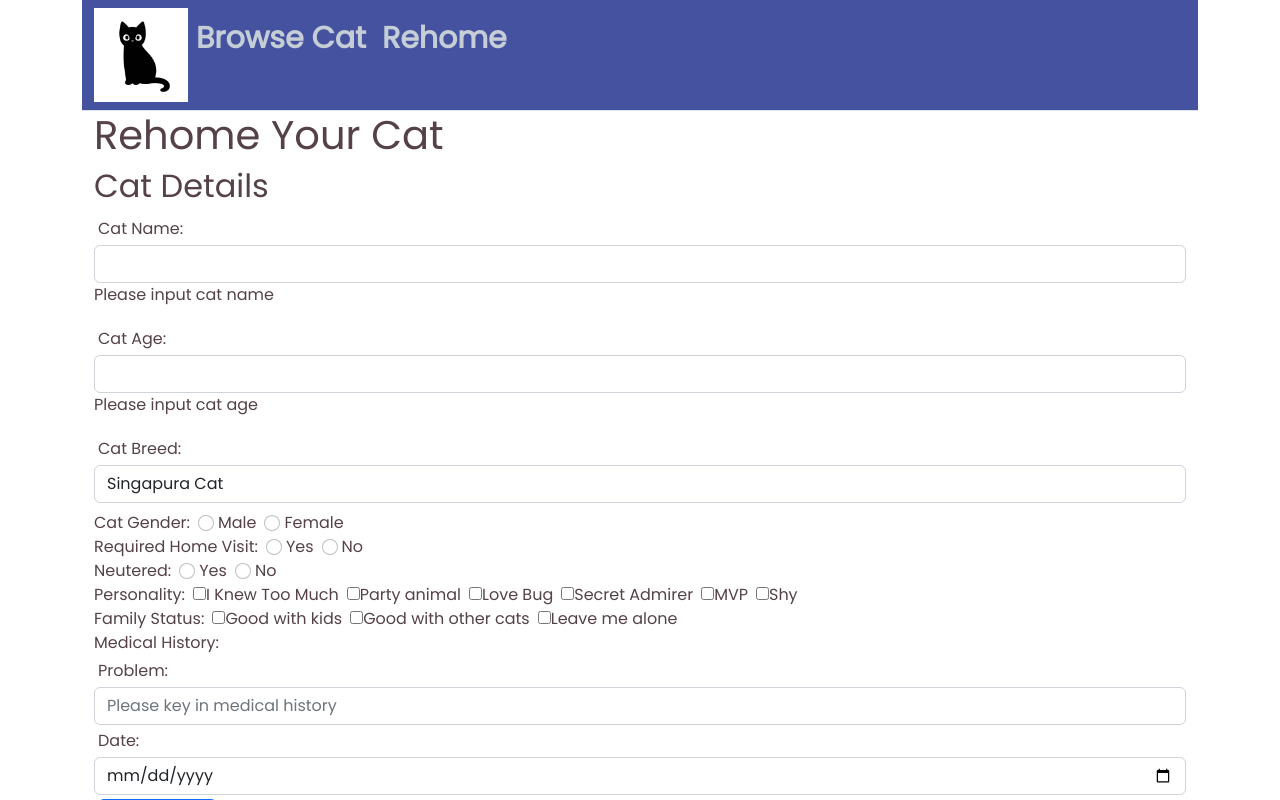
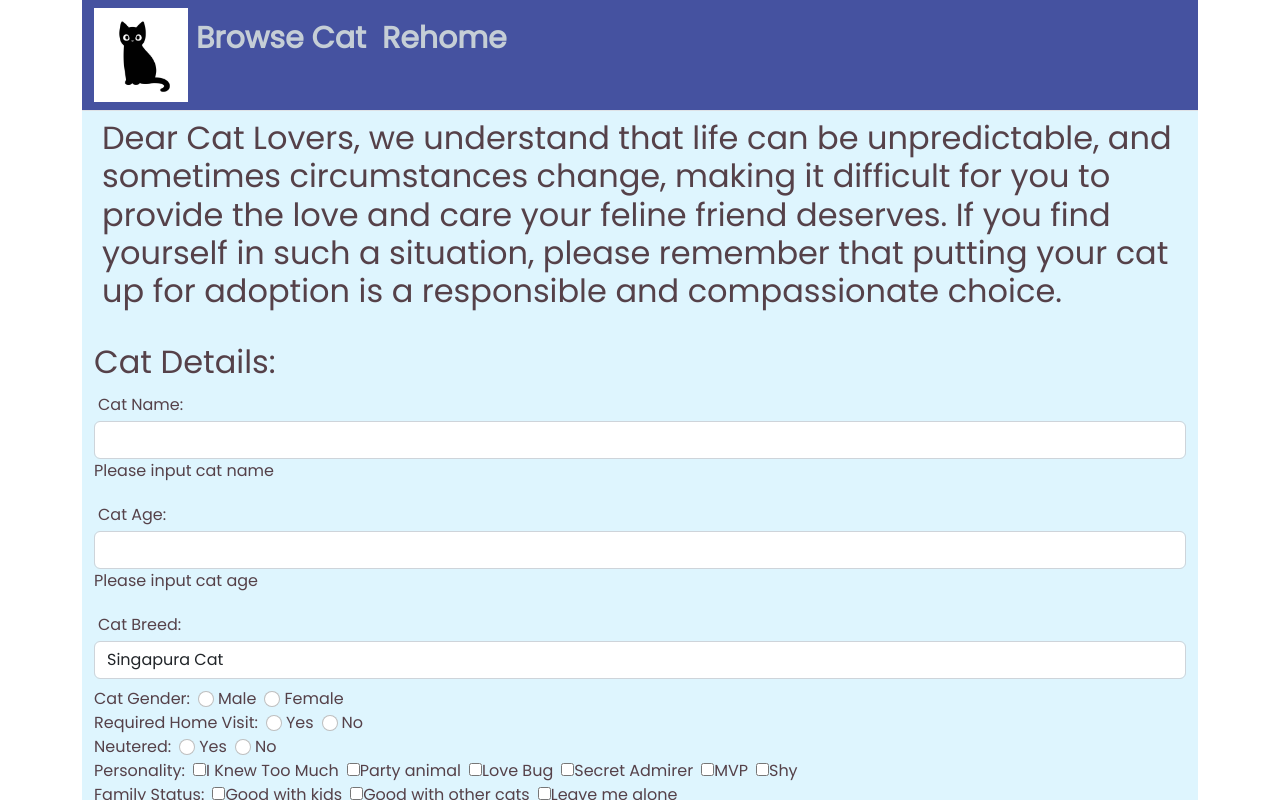
Before and after one commit to Alansiapk/hoMEOWner-react, a React (Create React App) app in the folder project2-react/: page / in a window 1280 px wide. Both pictures are taken after a click on the link "Rehome". Shown: the top 800 px of the page. Built offline with nearby package versions, Linux system fonts and the light colour scheme; no server answers.

Commit message:
change value for require homw visit

```diff
--- a/project2-react/src/components/BrowseCat.js
+++ b/project2-react/src/components/BrowseCat.js
@@ -165,9 +165,12 @@ export default class BrowseCat extends React.Component {
 
 
         return (
-            <div style={{ backgroundColor: "#9EE6F1", minHeight: "100vh" }}>
+            <div style={{ backgroundColor: "#DEF5FE", minHeight: "100vh" }}>
                 <div className="text-center text-white py-5">
-                    <h1>Cats for Adoption</h1>
+                    <h1 className='m-2'>Cats for Adoption</h1>
+                    <h2>Open your heart to a world of love and joy – choose adoption! 🐾 </h2>
+                    <h2>Adopted cats bring endless joy and love, often transforming both their own lives and those of their new families!</h2>
+                    <h2 className='m-3'>Adopt, don't shop!</h2>
                 </div>
                 <div className="mx-3">
                     <div  >
@@ -253,7 +256,7 @@ export default class BrowseCat extends React.Component {
                 <Row className="justify-content-center">
                     {this.state.cats.map(cat => (
                         <Col key={cat.id} md={6} className="my-3 col-sm-12 col-md-6 col-lg-4">
-                            <Card className="mb-4 mx-3" style={{ backgroundColor: "#65afff" }}>
+                            <Card className="mb-4 mx-3cd" style={{ backgroundColor: "#65afff" }}>
                                 <Card.Img variant="top" src={cat.pictureUrl} style={{ padding: "5px", width: "100%", height: "320px", objectFit: "cover" }} />
                                 <Card.Body>
                                     <Card.Title className="text-white">{cat.catName}</Card.Title>
--- a/project2-react/src/components/MainPage.js
+++ b/project2-react/src/components/MainPage.js
@@ -60,6 +60,7 @@ export default class MainPage extends React.Component {
                                 }}>Browse Cat</a>
                             </li>
 
+
                             <li className="nav-item">
                                 <a className="nav-link" href="#" onClick={() => {
                                     this.switchPage("rehomepost", null)
--- a/project2-react/src/components/RehomePost.js
+++ b/project2-react/src/components/RehomePost.js
@@ -87,15 +87,15 @@ export default class RehomePost extends React.Component {
             //     if(!this.state.requireHomeVisit){return alert("Please select if require home visit")}
 
             if (!catName) {
-                alert("name length must be more than 4 character")
+                // alert("name length must be more than 3 character")
             } else if (!catAge) {
-                alert("Please select cat gender")
+                // alert("Please select cat gender")
             } else if (!catGender) {
-                alert("Please provide cat gender")
+                // alert("Please provide cat gender")
             } else if (!catBreed) {
                 alert("Please provide cat breed")
             } else if (!requireHomeVisit) {
-                alert("Please select if require home visit")
+                // alert("Please select if require home visit")
             } else {
                 if (this.state.newProfileFlag) {
                     const response = await axios.post(`${BASE_API}userCollection`,
@@ -263,10 +263,11 @@ export default class RehomePost extends React.Component {
 
         return (
             <React.Fragment>
-                <div className="container">
+                <div style={{ backgroundColor: "#DEF5FE"}} className="container">
 
-                    <h1>Rehome Your Cat </h1>
-                    <h2>Cat Details</h2>
+                    {/* <h1>Rehome Your Cat </h1> */}
+                    <h2 className='p-2 mb-4'>Dear Cat Lovers, we understand that life can be unpredictable, and sometimes circumstances change, making it difficult for you to provide the love and care your feline friend deserves. If you find yourself in such a situation, please remember that putting your cat up for adoption is a responsible and compassionate choice.</h2>
+                    <h2>Cat Details:</h2>
                     <div>
                         <label className='m-1'> Cat Name:</label>
                         <input type="text" className="form-control"
@@ -330,7 +331,7 @@ export default class RehomePost extends React.Component {
                         <label className="form-check-label me-2">Yes</label>
 
                         <input type="radio"
-                            value="Not Required"
+                            value= "Not Required"
                             name="homeVisit"
                             className="form-check-input me-1"
                             checked={this.state.requireHomeVisit == "Not Required"}
```
